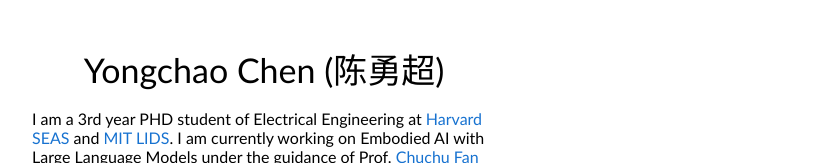
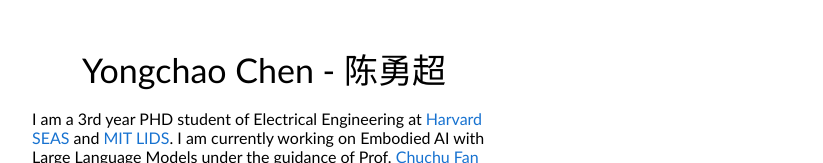
Before and after one commit to yongchao98/YongchaoChen, a plain HTML site: page index.html in a window 1280 px wide. Shown: the top 163 px of the page, without its empty margins (228-1051 px from the left). Drawn offline with Linux system fonts and the light colour scheme.

Commit message:
Update index.html

```diff
--- a/index.html
+++ b/index.html
@@ -18,7 +18,7 @@
           <tr style="padding:0px">
             <td style="padding:2.5%;width:63%;vertical-align:middle">
               <p style="text-align:center">
-                <name>Yongchao Chen (陈勇超)</name>
+                <name>Yongchao Chen - 陈勇超</name>
               </p>
               <p>I am a 3rd year PHD student of Electrical Engineering at <a href="https://seas.harvard.edu">Harvard SEAS</a> and <a href="https://lids.mit.edu">MIT LIDS</a>. I am currently working on Embodied AI with Large Language Models under the guidance of Prof. <a href="https://aeroastro.mit.edu/realm/">Chuchu Fan</a> at MIT. I am also working with Prof. <a href="https://aeroastro.mit.edu/people/nicholas-roy/">Nicholas Roy</a> at MIT and Dr. <a href="https://mitibmwatsonailab.mit.edu/people/yang-zhang/">Yang Zhang</a> at IBM.
               </p>
```
